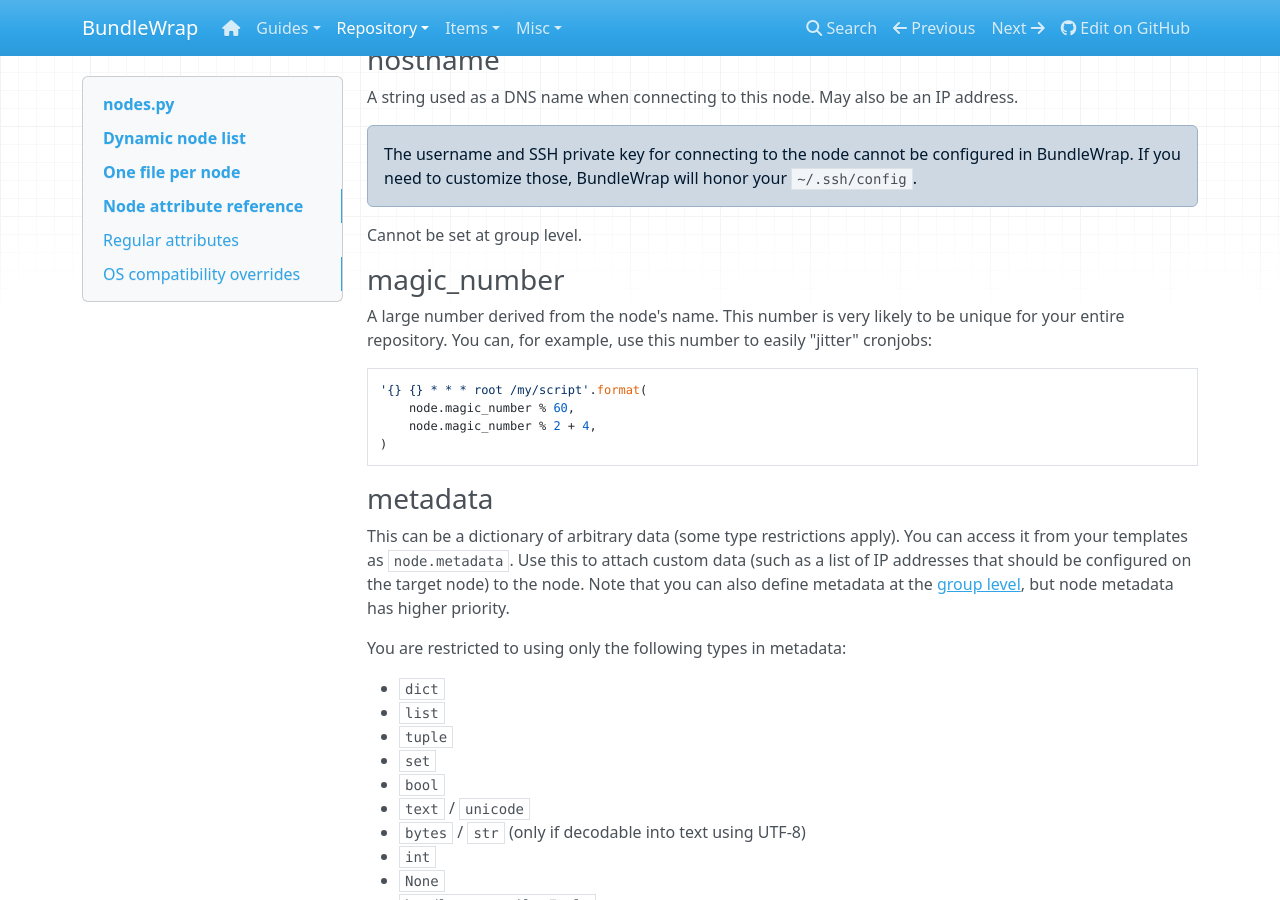
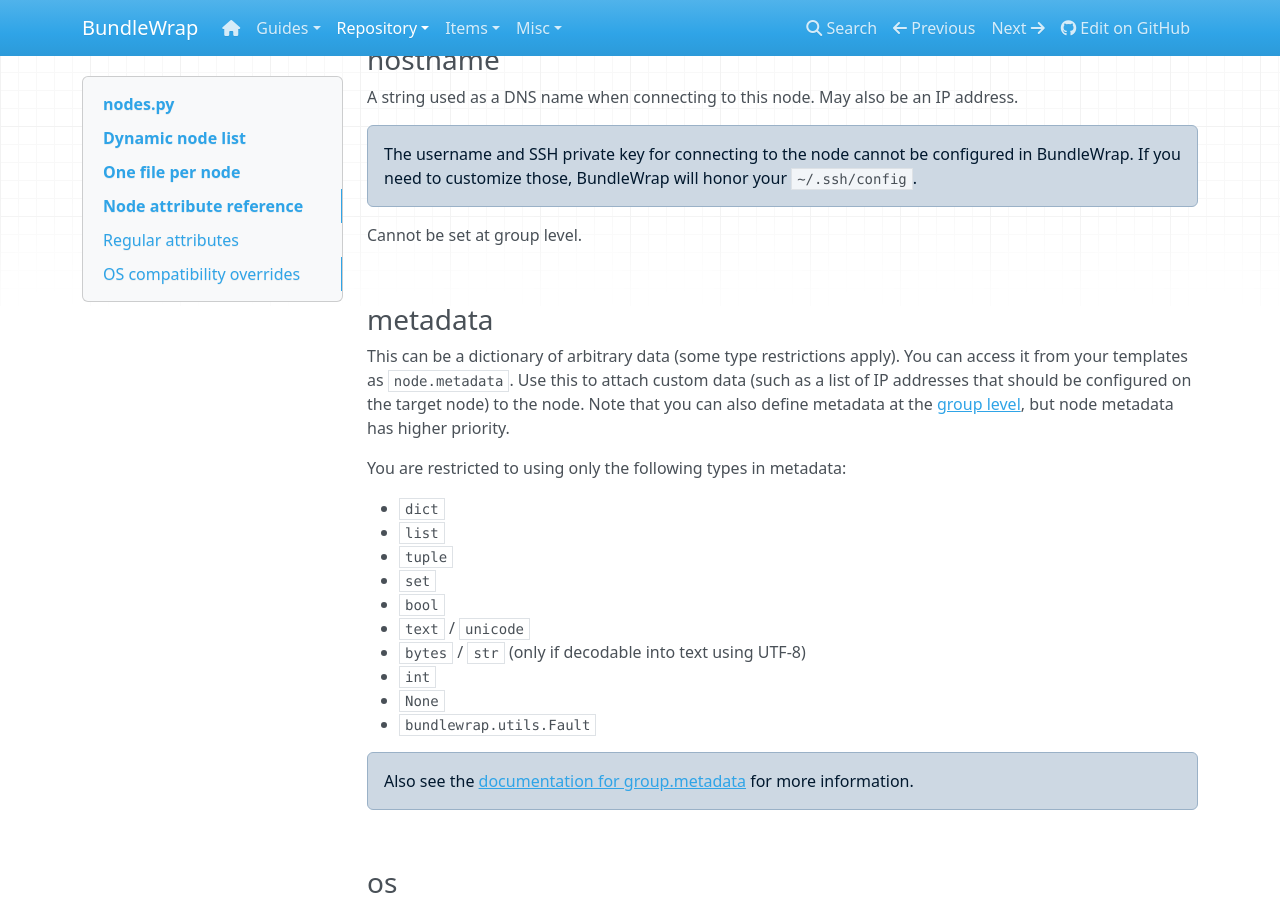
Before and after one commit to bundlewrap/bundlewrap, an MkDocs documentation site: the page built from docs/content/repo/nodes.py.md, in a window 1280 px wide and 900 px high, scrolled down 1976 px. Built offline with MkDocs 1.6.1, drawn with Linux system fonts in a browser that asks for light colours; nearby versions of some CDN libraries; old or Windows-style settings are respelled for this version of MkDocs.

Commit message:
docs: move Node.magic_number to where it belongs

```diff
--- a/docs/content/repo/nodes.py.md
+++ b/docs/content/repo/nodes.py.md
@@ -89,16 +89,7 @@
 
 Cannot be set at group level.
 
-
-### magic_number
-
-A large number derived from the node's name. This number is very likely to be unique for your entire repository. You can, for example, use this number to easily "jitter" cronjobs:
-
-    '{} {} * * * root /my/script'.format(
-        node.magic_number % 60,
-        node.magic_number % 2 + 4,
-    )
-
+<br>
 
 ### metadata
 
```
Also changed, not shown: docs/content/guide/api.md (+11 -0 lines).
